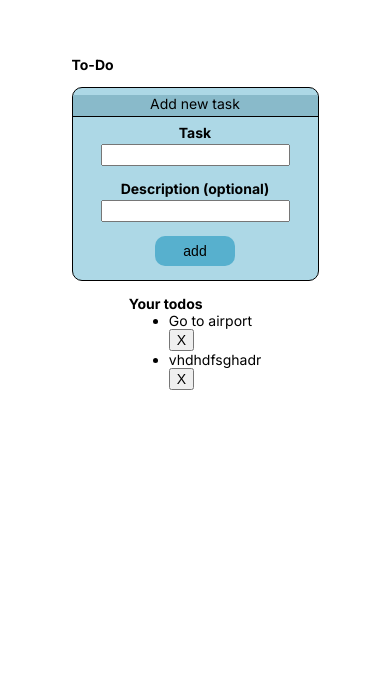
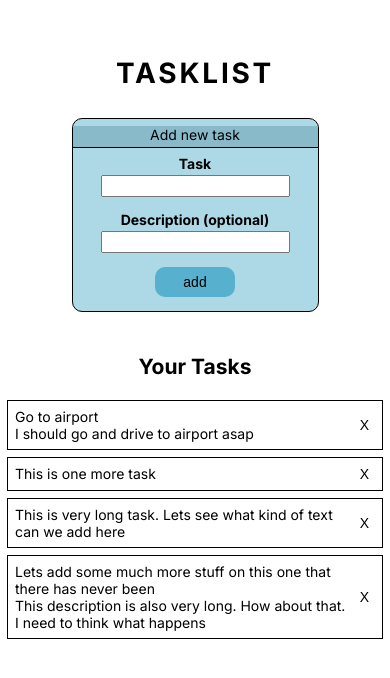
Before and after one commit to Jani-B/taskmanager-nextjs, a Next.js app: page / in a window 390 px wide. Shown: the top 678 px of the page. Built offline with nearby package versions, Linux system fonts and the light colour scheme.

Commit message:
styled headers and tasklist items. still only in mobile size

```diff
--- a/app/components/addForm.tsx
+++ b/app/components/addForm.tsx
@@ -2,9 +2,12 @@
 import { useFormState } from "react-dom";
 import { createToDo } from "@/app/actions";
 import styles from "./addForm.module.css";
+import { useRef } from "react";
 
 export default function AddForm() {
   const [state, formAction] = useFormState(createToDo, null);
+
+  const formRef = useRef<HTMLFormElement>(null);
 
   return (
     <div>
--- /dev/null
+++ b/app/components/delete.module.css
@@ -0,0 +1,4 @@
+.deleteButton {
+  background-color: white;
+  border: none;
+}
--- a/app/components/delete.tsx
+++ b/app/components/delete.tsx
@@ -1,13 +1,14 @@
 "use client";
 import { deleteToDo } from "../actions";
 import { useFormState } from "react-dom";
+import styles from "./delete.module.css"
 
 export const Delete = ({ id }: any): any => {
   const [state, formAction] = useFormState(deleteToDo, null);
   return (
     <form action={formAction}>
       <input type="hidden" name="deleteid" value={id}></input>
-      <button type="submit">X</button>
+      <button className={styles.deleteButton} type="submit">X</button>
     </form>
   );
 };
--- a/app/datalist/data.json
+++ b/app/datalist/data.json
@@ -1 +1 @@
-[{"id":1,"title":"Go to airport","content":"I should go and drive to airport asap"},{"id":16,"title":"vhdhdfsghadr","content":""}]
+[{"id":1,"title":"Go to airport","content":"I should go and drive to airport asap"},{"id":17,"title":"This is one more task","content":""},{"id":20,"title":"This is very long task. Lets see what kind of text can we add here","content":""},{"id":21,"title":"Lets add some much more stuff on this one that there has never been","content":"This description is also very long. How about that. I need to think what happens"}]
--- a/app/page.module.css
+++ b/app/page.module.css
@@ -6,3 +6,17 @@
   align-items: center;
   padding-top: 4rem;
 }
+
+.main h1 {
+  font-size: 2rem;
+  text-align: center;
+  margin-bottom: 2rem;
+  text-transform: uppercase;
+  letter-spacing: 0.2rem;
+}
+
+.taskList {
+  font-size: 1.5rem;
+  text-align: center;
+  padding-top: 2rem;
+}
--- a/app/page.tsx
+++ b/app/page.tsx
@@ -7,11 +7,11 @@ export default function Home() {
   return (
     <main className={styles.main}>
       <div>
-        <h1>To-Do</h1>
+        <h1>Tasklist</h1>
         <Addtodo />
       </div>
       <div>
-        <h2>Your todos</h2>
+        <h2 className={styles.taskList}>Your Tasks</h2>
         <ToDoList />
       </div>
     </main>
--- /dev/null
+++ b/app/todolist/page.module.css
@@ -0,0 +1,23 @@
+.listContainer {
+  padding-top: 1rem;
+  width: 100%;
+  padding-left: 0;
+}
+
+.listItem {
+  list-style-type: none;
+  padding: 0.5rem;
+  margin: 0.5rem 0.5rem;
+  border: 1px solid black;
+
+  display: flex;
+}
+
+.listTask {
+  margin-right: 0.5rem;
+}
+
+.deleteButtonContainer {
+  margin-left: auto;
+  align-self: center;
+}
--- a/app/todolist/page.tsx
+++ b/app/todolist/page.tsx
@@ -1,6 +1,7 @@
 "use server";
 import { promises as fs } from "fs";
 import { Delete } from "../components/delete";
+import styles from "./page.module.css";
 
 export default async function ToDoList() {
   const todofile = await fs.readFile(
@@ -17,10 +18,16 @@ export default async function ToDoList() {
   if (datainfo.length > 0) {
     return (
       <div>
-        <ul>
+        <ul className={styles.listContainer}>
           {datainfo.map((item) => (
-            <li key={item.id}>
-              {item.title} <Delete id={item.id.toString()} />
+            <li className={styles.listItem} key={item.id}>
+              <div>
+                <p className={styles.listTask}>{item.title} </p>
+                <p className={styles.listTask}>{item.content} </p>
+              </div>
+              <div className={styles.deleteButtonContainer}>
+                <Delete id={item.id.toString()} />
+              </div>
             </li>
           ))}
         </ul>
```
